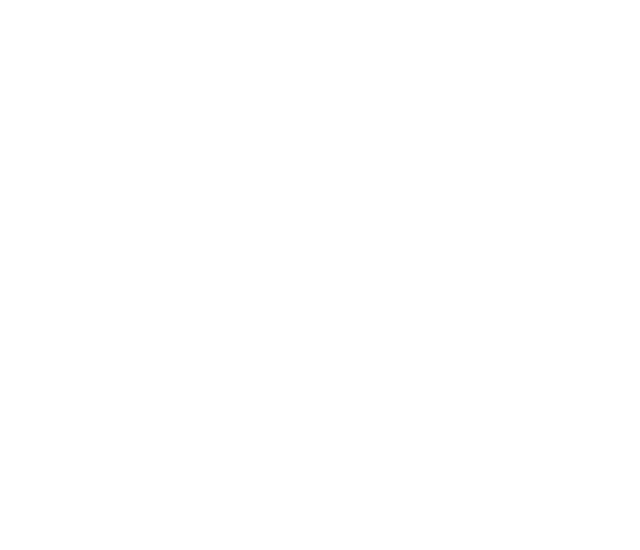
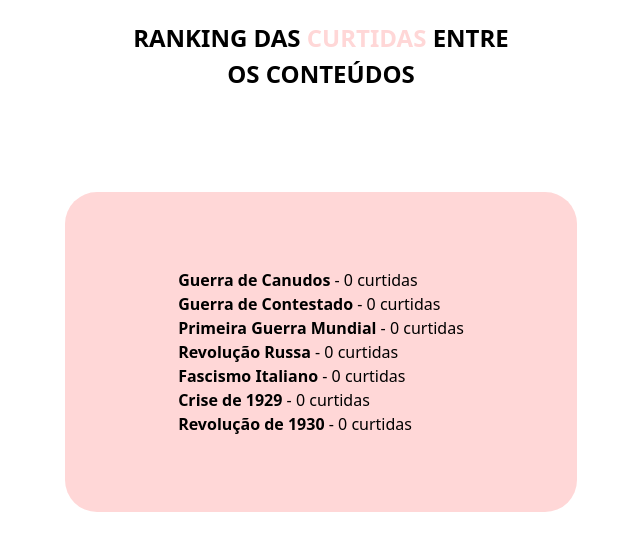
Before and after one commit to vitorcecato-sesi/projeto-historia, a React (Vite) app: page /rank in a window 1280 px wide. Before the commit this address had no page. Shown: the top 550 px of the page, without its empty margins (319-959 px from the left). Built offline with nearby package versions, Linux system fonts and the light colour scheme.

Commit message:
Página de ranks

```diff
--- a/src/App.jsx
+++ b/src/App.jsx
@@ -8,6 +8,7 @@
 
 // Páginas
   import RevolucaoRussa from './pages/RevolucaoRussa'
+  import Rankings from './pages/Rankings'
 //.
 
 function App() {
@@ -17,6 +18,7 @@ function App() {
       <BrowserRouter>
         <Routes>
           <Route path='/' element={<RevolucaoRussa />} />
+          <Route path='/rank' element={<Rankings />} />
         </Routes>
       </BrowserRouter>
     </>
--- a/src/pages/Rankings.jsx
+++ b/src/pages/Rankings.jsx
@@ -1,10 +1,61 @@
+import { useEffect, useState } from "react"
 import "./style/Rankings.css"
 
 function Rankings() {
+    const [curtidas, setCurtidas] = useState(JSON.parse(localStorage.getItem("curtidas")) || [])
+    const [guerraCanudos, setGuerraCanudos] = useState(0)
+    const [guerraContestado, setGuerraContestado] = useState(0)
+    const [primeiraGuerra, setPrimeiraGuerra] = useState(0)
+    const [fascismo, setFascismo] = useState(0)
+    const [revolucaoRussa, setRevolucaoRussa] = useState(0)
+    const [criseDe1929, setCriseDe1929] = useState(0)
+    const [revolucao1930, setRevolucao1930] = useState(0)
+
+    useEffect(() => {
+        const timer = setInterval(() => {
+            setCurtidas(JSON.parse(localStorage.getItem("curtidas")) || [])
+        }, 100)
+
+        return() => {
+            clearInterval(timer) // Remove o timer ao desmontar
+        }
+    }, [])
+
+    useEffect(() => {
+        const guerraCanudosCurtidas = curtidas.filter(item => item.tema === "Guerra de Canudos")
+        const guerraContestadoCurtidas = curtidas.filter(item => item.tema === "Guerra do Contestado")
+        const primeiraGuerraCurtidas = curtidas.filter(item => item.tema === "Primeira Guerra Mundial")
+        const fascismoCurtidas = curtidas.filter(item => item.tema === "Fascismo Italiano")
+        const revolucaoRussaCurtidas = curtidas.filter(item => item.tema === "Revolução Russa")
+        const criseDe1929Curtidas = curtidas.filter(item => item.tema === "Crise de 1929")
+        const revolucao1930Curtidas = curtidas.filter(item => item.tema === "Revolução de 1930")
+
+        setGuerraCanudos(guerraCanudosCurtidas.length)
+        setGuerraContestado(guerraContestadoCurtidas.length)
+        setPrimeiraGuerra(primeiraGuerraCurtidas.length)
+        setFascismo(fascismoCurtidas.length)
+        setRevolucaoRussa(revolucaoRussaCurtidas.length)
+        setCriseDe1929(criseDe1929Curtidas.length)
+        setRevolucao1930(revolucao1930Curtidas.length)
+
+    }, [curtidas])
+
+
     return(
         <>
             <section className="bodyRank">
-
+                <h1>RANKING DAS <span id="rosa">CURTIDAS</span> ENTRE <br /> OS CONTEÚDOS</h1>
+                <section className="blocoRanks">
+                    <p>
+                        <span>Guerra de Canudos</span> - {guerraCanudos} curtidas <br />
+                        <span>Guerra de Contestado</span> - {guerraContestado} curtidas <br />
+                        <span>Primeira Guerra Mundial</span> - {primeiraGuerra} curtidas <br />
+                        <span>Revolução Russa</span> - {revolucaoRussa} curtidas <br />
+                        <span>Fascismo Italiano</span> - {fascismo} curtidas <br />
+                        <span>Crise de 1929</span> - {criseDe1929} curtidas <br />
+                        <span>Revolução de 1930</span> - {revolucao1930} curtidas
+                    </p>
+                </section>
             </section>
         </>
     )
--- a/src/pages/style/Rankings.css
+++ b/src/pages/style/Rankings.css
@@ -2,4 +2,29 @@
     display: flex;
     flex-direction: column;
     align-items: center;
+    gap: 5em;
 }
+
+.bodyRank h1 {
+    text-align: center;
+}
+
+#rosa {
+    color: #FFD7D7;
+}
+
+.blocoRanks {
+    display: flex;
+    flex-direction: column;
+    align-items: center;
+    justify-content: center;
+
+    background-color: #FFD7D7;
+    width: 40vw;
+    height: 40vh;
+    border-radius: 2em;
+}
+
+.blocoRanks span {
+    font-weight: bold;
+}
```
